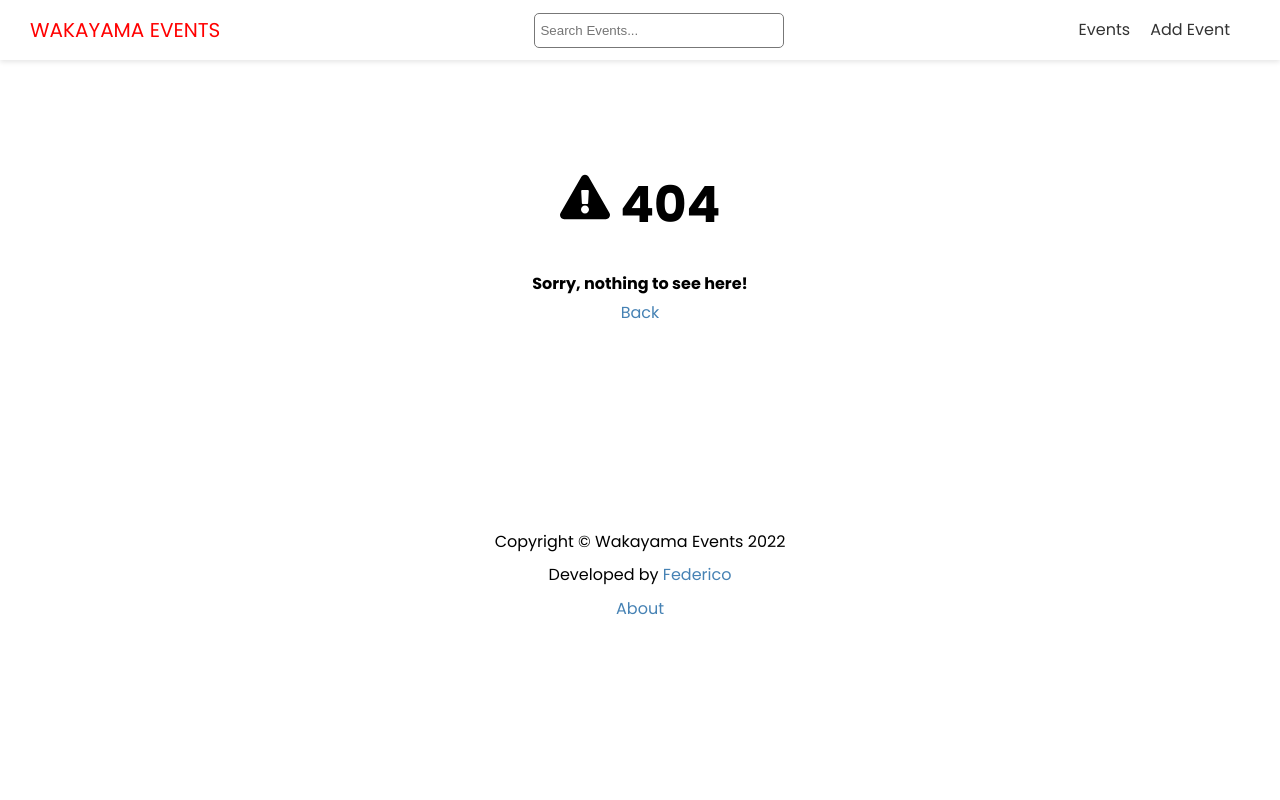
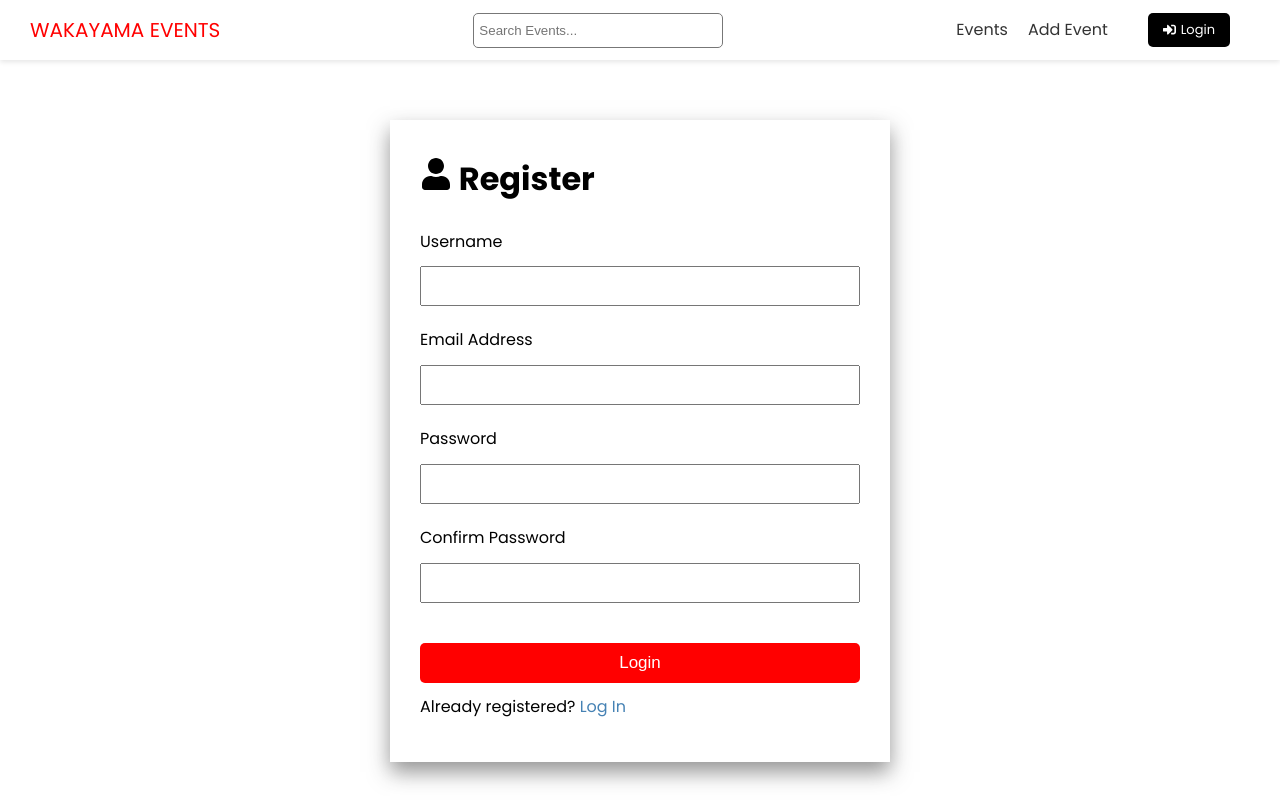
Before and after one commit to alfiofederico/wakayama-events, a Next.js app: page /account/register in a window 1280 px wide. Before the commit this address had no page. Shown: the top 800 px of the page. Built offline with nearby package versions, Linux system fonts and the light colour scheme.

Commit message:
Login and register forms

```diff
--- a/components/Header.js
+++ b/components/Header.js
@@ -1,6 +1,7 @@
 import Link from 'next/link'
 import styles from '@/styles/Header.module.css'
 import Search from './Search'
+import {FaSignInAlt, FaSignOutAlt} from 'react-icons/fa'
 
 
 export default function Header() {
@@ -26,6 +27,11 @@
               <a>Add Event</a>
             </Link>
           </li>
+          <li>
+            <Link href='/account/login'>
+              <a className='btn-secondary btn-icon'><FaSignInAlt /> Login </a>
+            </Link>
+          </li>
         </ul>
       </nav>
     </header>
--- /dev/null
+++ b/pages/account/register.js
@@ -0,0 +1,81 @@
+import { FaUser } from "react-icons/fa";
+import { ToastContainer, toast } from "react-toastify";
+import "react-toastify/dist/ReactToastify.css";
+import { useState, useEffect, useContext } from "react";
+import Link from "next/link";
+import Layout from "@/components/Layout";
+import styles from "@/styles/AuthForm.module.css";
+
+export default function RegisterPage() {
+  const [email, setEmail] = useState("");
+  const [username, setUsername] = useState("");
+  const [password, setPassword] = useState("");
+  const [passwordConfirm, setPasswordConfirm] = useState("");
+
+  const handleSubmit = (e) => {
+    e.preventDefault();
+
+
+    if(password !== passwordConfirm){
+      toast.error('Passwords do not match!')
+      return
+    }
+
+    console.log({ username, email, password });
+  };
+
+  return (
+    <Layout title="User Registration">
+      <div className={styles.auth}>
+        <h1>
+          <FaUser /> Register
+        </h1>
+        <ToastContainer />
+        <form onSubmit={handleSubmit}>
+          <div>
+            <label htmlFor="username">Username</label>
+            <input
+              type="text"
+              id="username"
+              value={username}
+              onChange={(e) => setUsername(e.target.value)}
+            />
+          </div>
+          <div>
+            <label htmlFor="email">Email Address</label>
+            <input
+              type="email"
+              id="email"
+              value={email}
+              onChange={(e) => setEmail(e.target.value)}
+            />
+          </div>
+          <div>
+            <label htmlFor="password">Password</label>
+            <input
+              type="password"
+              id="password"
+              value={password}
+              onChange={(e) => setPassword(e.target.value)}
+            />
+          </div>
+          <div>
+            <label htmlFor="passwordConfirm">Confirm Password</label>
+            <input
+              type="password"
+              id="passwordConfirm"
+              value={passwordConfirm}
+              onChange={(e) => setPasswordConfirm(e.target.value)}
+            />
+          </div>
+
+          <input type="submit" value="Login" className="btn" />
+        </form>
+
+        <p>
+          Already registered? <Link href="/account/login">Log In</Link>
+        </p>
+      </div>
+    </Layout>
+  );
+}
--- /dev/null
+++ b/styles/AuthForm.module.css
@@ -0,0 +1,31 @@
+.auth {
+  max-width: 500px;
+  margin: auto;
+  padding: 30px;
+  box-shadow: 0px 10px 20px 0px rgba(50, 50, 50, 0.52);
+}
+
+.auth label {
+  display: block;
+  margin-bottom: 10px;
+}
+
+.auth input[type='text'],
+.auth input[type='email'],
+.auth input[type='password'] {
+  display: block;
+  width: 100%;
+  height: 40px;
+  padding: 5px;
+  font-size: 18px;
+}
+
+.auth input[type='submit'] {
+  margin-top: 20px;
+  width: 100%;
+  font-size: 17px;
+}
+
+.auth div {
+  margin-bottom: 20px;
+}
```
Also changed, not shown: pages/account/login.js (added, +57 -0 lines).
